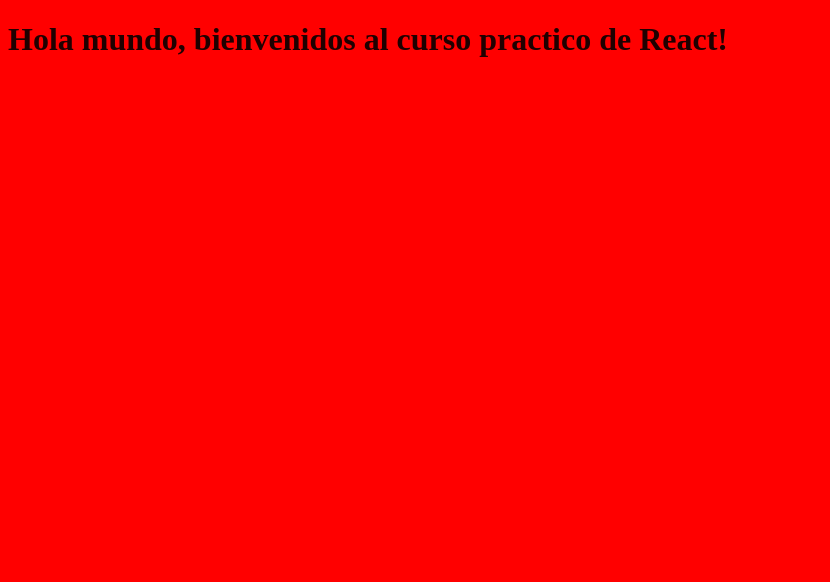
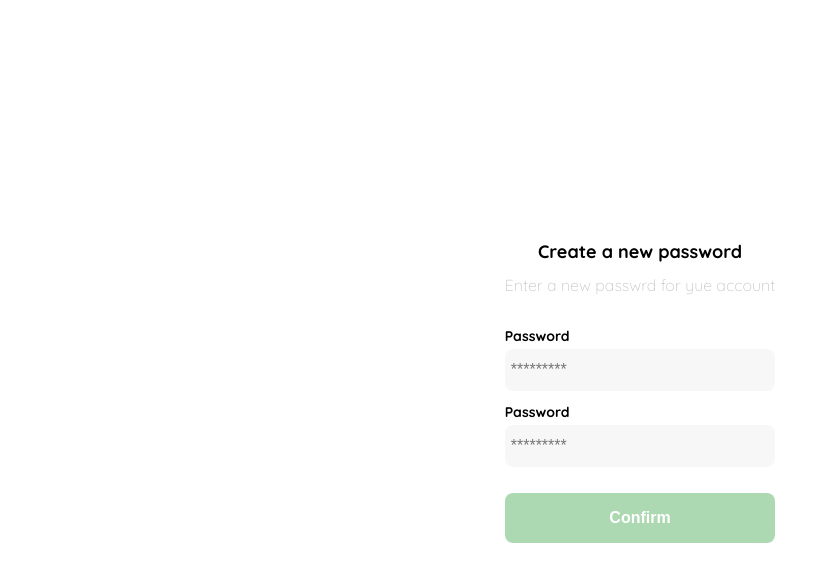
Before and after one commit to rroderickk/reactPractico, a React app: page / in a window 1280 px wide. Shown: the top 582 px of the page, without its empty margins (0-830 px from the left). Built offline with nearby package versions, Linux system fonts and the light colour scheme.

Commit message:
finalizadaClase8

```diff
--- a/package.json
+++ b/package.json
@@ -5,7 +5,7 @@
   "main": "src/index.js",
   "scripts": {
     "test": "echo \"Error: no test specified\" && exit 1",
-    "start": "webpack serve --mode development",
+    "start": "webpack serve",
     "build": "webpack --mode production"
   },
   "repository": {
--- a/public/index.html
+++ b/public/index.html
@@ -5,6 +5,9 @@
   <meta http-equiv="X-UA-Compatible" content="IE=edge">
   <meta name="viewport" content="width=device-width, initial-scale=1.0">
   <title>React Shop</title>
+  <link rel="preconnect" href="https://fonts.googleapis.com">
+  <link rel="preconnect" href="https://fonts.gstatic.com" crossorigin>
+  <link href="https://fonts.googleapis.com/css2?family=Quicksand:wght@300;500;700&display=swap" rel="stylesheet">
 </head>
 <body>
   <div id="app"></div>
--- a/src/components/App.jsx
+++ b/src/components/App.jsx
@@ -1,14 +1,14 @@
 import React from 'react';
-import '../styles/global.scss';
+import Layout from '../containers/Layout';
+import Login from '../containers/Login';
+import '../styles/global.css';
 
 const App = () => {
-
   return (
-
-    <h1> Hola mundo, bienvenidos al curso practico de React! </h1>
-
+    <Layout>
+      <Login />
+    </Layout>
   );
-
 };
 
 export default App;
--- /dev/null
+++ b/src/containers/Layout.jsx
@@ -0,0 +1,11 @@
+import React from 'react';
+
+const Layout = ({children}) => {
+  return (
+    <div className="Layout">
+      {children}
+    </div>
+  );
+};
+
+export default Layout;
--- a/src/containers/Login.jsx
+++ b/src/containers/Login.jsx
@@ -1,29 +1,23 @@
 import React from 'react';
+import '../styles/login.scss'
 
 const login = () => {
-
 return (
 <div className="login">
   <div classNameName="form-container">
-      <img src="./logos/logo_yard_sale.svg" alt="logo" className="logo">
-
+    <img src="./logos/logo_yard_sale.svg" alt="logo" className="logo"/>
     <h1 className="title">Create a new password</h1>
     <p className="subtitle">Enter a new passwrd for yue account</p>
-
     <form action="/" className="form">
       <label for="password" className="label">Password</label>
-        <input type="password" id="password" placeholder="*********" className="input input-password">
-
+      <input type="password" id="password" placeholder="*********" className="input input-password" />
       <label for="new-password" className="label">Password</label>
-        <input type="password" id="new-password" placeholder="*********" className="input input-password">
-
-        <input type="submit" value="Confirm" className="primary-button login-button">
-    <div/>
-
-
-
+      <input type="password" id="new-password" placeholder="*********" className="input input-password" />
+      <input type="submit" value="Confirm" className="primary-button login-button" />
+    </form>
+  </div>
+</div>
 );
-
 };
 
 export default login;
--- /dev/null
+++ b/src/styles/_vars.scss
@@ -0,0 +1,10 @@
+:root {
+	--white: #ffffff;
+	--black: #000000;
+	--very-light-pink: #c7c7c7;
+	--text-input-field: #f7f7f7;
+	--hospital-green: #acd9b2;
+	--sm: 14px;
+	--md: 16px;
+	--lg: 18px;
+}
--- /dev/null
+++ b/src/styles/global.css
@@ -0,0 +1,9 @@
+/* $base-color: #ff1324;
+$color: rgba(black, 0.88); */
+
+
+
+body {
+  background-color: var(--lg);
+  color: var(--sm);
+}
--- a/src/styles/global.scss
+++ /dev/null
@@ -1,7 +0,0 @@
-$base-color: #ff0000;
-$color: rgba(black, 0.88);
-
-body {
-  background-color: $base-color;
-  color: $color;
-}
--- /dev/null
+++ b/src/styles/login.scss
@@ -0,0 +1,74 @@
+@import 'vars';
+
+body {
+	margin: 0;
+	font-family: "Quicksand", sans-serif;
+}
+.login {
+	width: 100%;
+	height: 100vh;
+	display: grid;
+	place-items: center;
+}
+.form-container {
+	display: grid;
+	grid-template-rows: auto 1fr auto;
+	width: 300px;
+}
+.logo {
+	width: 150px;
+	margin-bottom: 48px;
+	justify-self: center;
+	display: none;
+}
+.title {
+	font-size: var(--lg);
+	margin-bottom: 12px;
+	text-align: center;
+}
+.subtitle {
+	color: var(--very-light-pink);
+	font-size: var(--md);
+	font-weight: 300;
+	margin-top: 0;
+	margin-bottom: 32px;
+	text-align: center;
+}
+.form {
+	display: flex;
+	flex-direction: column;
+}
+.label {
+	font-size: var(--sm);
+	font-weight: bold;
+	margin-bottom: 4px;
+}
+.input {
+	background-color: var(--text-input-field);
+	border: none;
+	border-radius: 8px;
+	height: 30px;
+	font-size: var(--md);
+	padding: 6px;
+	margin-bottom: 12px;
+}
+.primary-button {
+	background-color: var(--hospital-green);
+	border-radius: 8px;
+	border: none;
+	color: var(--white);
+	width: 100%;
+	cursor: pointer;
+	font-size: var(--md);
+	font-weight: bold;
+	height: 50px;
+}
+.login-button {
+	margin-top: 14px;
+	margin-bottom: 30px;
+}
+@media (max-width: 640px) {
+	.logo {
+		display: block;
+	}
+}
--- a/webpack.config.js
+++ b/webpack.config.js
@@ -1,6 +1,6 @@
 const path = require("path");
 const HtmlWebpackPlugin = require("html-webpack-plugin");
-const MiniCssExtractPlugin = require('mini-css-extract-plugin').default;
+const MiniCssExtractPlugin = require('mini-css-extract-plugin');
 
 
 /** @type {import('webpack').Configuration} */
@@ -32,7 +32,7 @@
         ],
       },
       {
-        test: /\.s[ac]ss$/i,
+        test: /\.(css|scss)$/,
         use: [
           "style-loader",
           "css-loader",
```
Also changed, not shown: 1 other file (tests, documents, lock files or other folders). Lines whose indentation alone changed are shown as unchanged.
